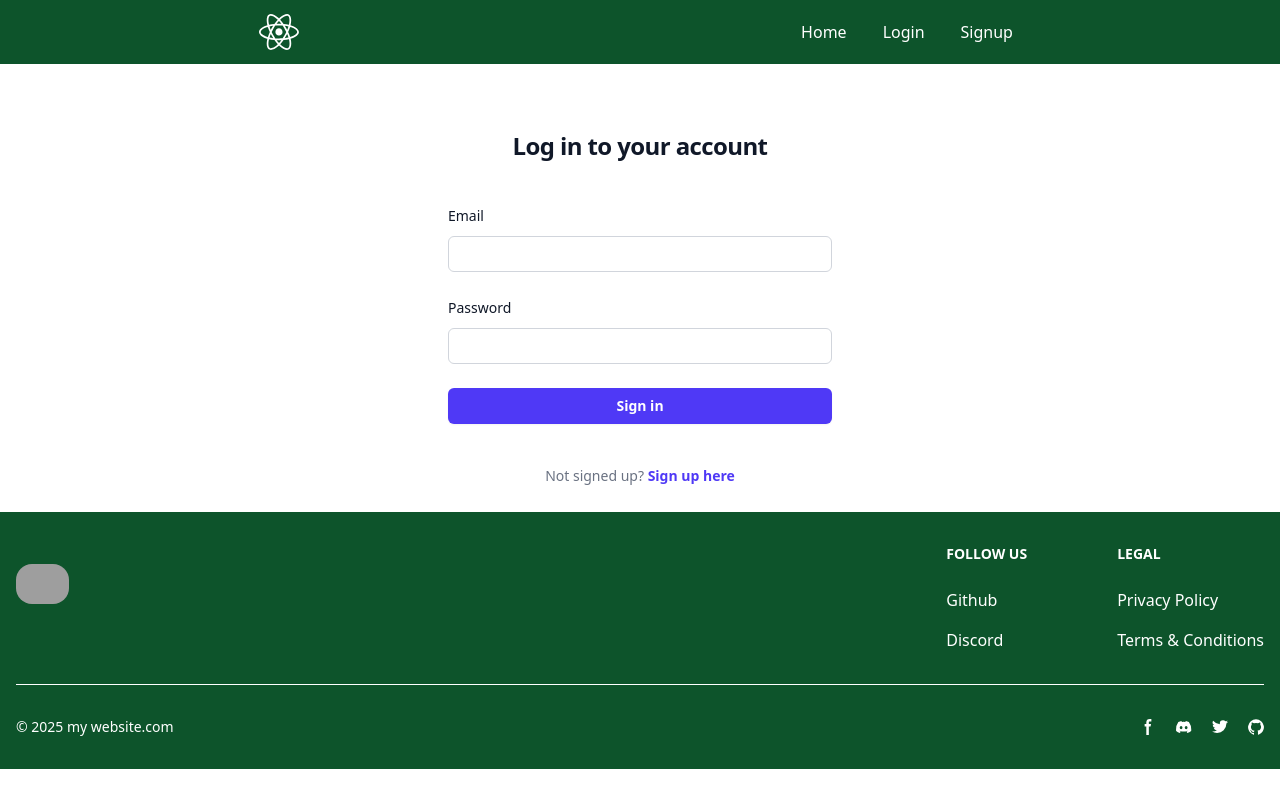
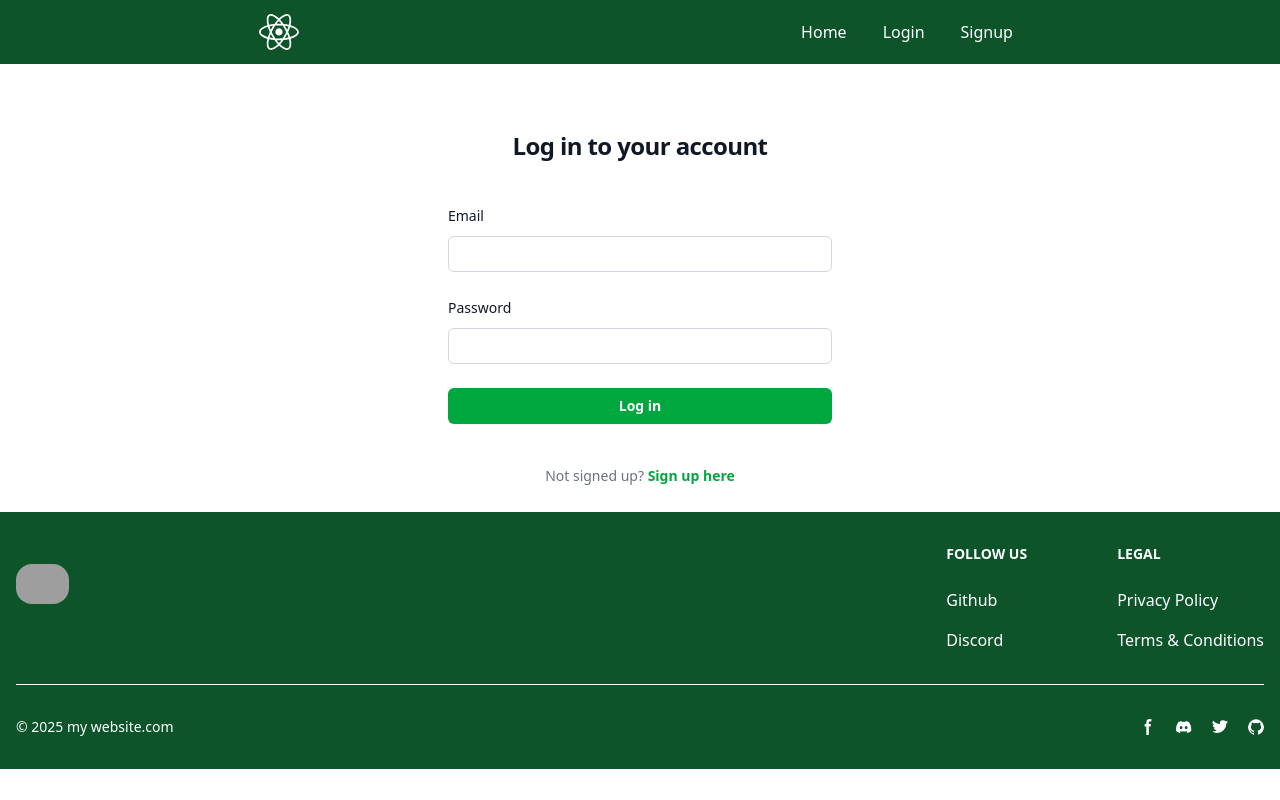
Before and after one commit to abdulrhman3657/W7D4HW, a React (Vite) app: page /login in a window 1280 px wide. Built offline with nearby package versions, Linux system fonts and the light colour scheme; grey boxes are pictures that could not be loaded.

Commit message:
final v2

```diff
--- a/src/pages/Login.jsx
+++ b/src/pages/Login.jsx
@@ -68,7 +68,7 @@ function Login() {
                   onChange={(e) => setEmail(e.target.value)}
                   type="email"
                   required
-                  className="block w-full rounded-md bg-white px-3 py-1.5 text-base text-gray-900 outline-1 -outline-offset-1 outline-gray-300 placeholder:text-gray-400 focus:outline-2 focus:-outline-offset-2 focus:outline-indigo-600 sm:text-sm/6"
+                  className="block w-full rounded-md bg-white px-3 py-1.5 text-base text-gray-900 outline-1 -outline-offset-1 outline-gray-300 placeholder:text-gray-400 focus:outline-2 focus:-outline-offset-2 focus:outline-green-600 sm:text-sm/6"
                 />
               </div>
             </div>
@@ -88,7 +88,7 @@ function Login() {
                   value={password}
                   onChange={(e) => setPassword(e.target.value)}
                   required
-                  className="block w-full rounded-md bg-white px-3 py-1.5 text-base text-gray-900 outline-1 -outline-offset-1 outline-gray-300 placeholder:text-gray-400 focus:outline-2 focus:-outline-offset-2 focus:outline-indigo-600 sm:text-sm/6"
+                  className="block w-full rounded-md bg-white px-3 py-1.5 text-base text-gray-900 outline-1 -outline-offset-1 outline-gray-300 placeholder:text-gray-400 focus:outline-2 focus:-outline-offset-2 focus:outline-green-600 sm:text-sm/6"
                 />
               </div>
             </div>
@@ -96,9 +96,9 @@ function Login() {
             <div>
               <button
                 onClick={checkInput}
-                className="flex w-full justify-center rounded-md bg-indigo-600 px-3 py-1.5 text-sm/6 font-semibold text-white shadow-xs hover:bg-indigo-500 focus-visible:outline-2 focus-visible:outline-offset-2 focus-visible:outline-indigo-600"
+                className="flex w-full justify-center rounded-md bg-green-600 px-3 py-1.5 text-sm/6 font-semibold text-white shadow-xs hover:bg-green-500 focus-visible:outline-2 focus-visible:outline-offset-2 focus-visible:outline-green-600"
               >
-                Sign in
+                Log in
               </button>
             </div>
           </div>
@@ -106,7 +106,7 @@ function Login() {
             Not signed up?
             <Link
               to="../signup"
-              className="font-semibold text-indigo-600 hover:text-indigo-500"
+              className="font-semibold text-green-600 hover:text-green-500"
             >
               {" "}
               Sign up here
--- a/src/pages/Signup.jsx
+++ b/src/pages/Signup.jsx
@@ -127,14 +127,14 @@ function Signup() {
               <label className="block text-sm/6 font-medium text-gray-900">Username</label>
               <div className="mt-2">
                 {/* username input */}
-                <input value={username}  onChange={(e) => setUsername(e.target.value)} type="text" required className="block w-full rounded-md bg-white px-3 py-1.5 text-base text-gray-900 outline-1 -outline-offset-1 outline-gray-300 placeholder:text-gray-400 focus:outline-2 focus:-outline-offset-2 focus:outline-indigo-600 sm:text-sm/6" />
+                <input value={username}  onChange={(e) => setUsername(e.target.value)} type="text" required className="block w-full rounded-md bg-white px-3 py-1.5 text-base text-gray-900 outline-1 -outline-offset-1 outline-gray-300 placeholder:text-gray-400 focus:outline-2 focus:-outline-offset-2 focus:outline-green-600 sm:text-sm/6" />
               </div>
             </div>
             <div>
               <label className="block text-sm/6 font-medium text-gray-900">Email</label>
               <div className="mt-2">
                 {/* email input */}
-                <input value={email}  onChange={(e) => setEmail(e.target.value)} type="email" required className="block w-full rounded-md bg-white px-3 py-1.5 text-base text-gray-900 outline-1 -outline-offset-1 outline-gray-300 placeholder:text-gray-400 focus:outline-2 focus:-outline-offset-2 focus:outline-indigo-600 sm:text-sm/6" />
+                <input value={email}  onChange={(e) => setEmail(e.target.value)} type="email" required className="block w-full rounded-md bg-white px-3 py-1.5 text-base text-gray-900 outline-1 -outline-offset-1 outline-gray-300 placeholder:text-gray-400 focus:outline-2 focus:-outline-offset-2 focus:outline-green-600 sm:text-sm/6" />
               </div>
             </div>
             <div>
@@ -143,7 +143,7 @@ function Signup() {
               </div>
               <div className="mt-2">
                 {/* password input */}
-                <input type="password" value={password} onChange={(e) => setPassword(e.target.value)} required className="block w-full rounded-md bg-white px-3 py-1.5 text-base text-gray-900 outline-1 -outline-offset-1 outline-gray-300 placeholder:text-gray-400 focus:outline-2 focus:-outline-offset-2 focus:outline-indigo-600 sm:text-sm/6" />
+                <input type="password" value={password} onChange={(e) => setPassword(e.target.value)} required className="block w-full rounded-md bg-white px-3 py-1.5 text-base text-gray-900 outline-1 -outline-offset-1 outline-gray-300 placeholder:text-gray-400 focus:outline-2 focus:-outline-offset-2 focus:outline-green-600 sm:text-sm/6" />
               </div>
             </div>
 
@@ -153,17 +153,17 @@ function Signup() {
               </div>
               <div className="mt-2">
                 {/* confirm password input */}
-                <input type="password" value={passwordConfirm} onChange={(e) => setPasswordConfirm(e.target.value)} required className="block w-full rounded-md bg-white px-3 py-1.5 text-base text-gray-900 outline-1 -outline-offset-1 outline-gray-300 placeholder:text-gray-400 focus:outline-2 focus:-outline-offset-2 focus:outline-indigo-600 sm:text-sm/6" />
+                <input type="password" value={passwordConfirm} onChange={(e) => setPasswordConfirm(e.target.value)} required className="block w-full rounded-md bg-white px-3 py-1.5 text-base text-gray-900 outline-1 -outline-offset-1 outline-gray-300 placeholder:text-gray-400 focus:outline-2 focus:-outline-offset-2 focus:outline-green-600 sm:text-sm/6" />
               </div>
             </div>
 
             <div>
-              <button onClick={checkInput} className="flex w-full justify-center rounded-md bg-indigo-600 px-3 py-1.5 text-sm/6 font-semibold text-white shadow-xs hover:bg-indigo-500 focus-visible:outline-2 focus-visible:outline-offset-2 focus-visible:outline-indigo-600">Sign in</button>
+              <button onClick={checkInput} className="flex w-full justify-center rounded-md bg-green-600 px-3 py-1.5 text-sm/6 font-semibold text-white shadow-xs hover:bg-green-500 focus-visible:outline-2 focus-visible:outline-offset-2 focus-visible:outline-green-600">Sign up</button>
             </div>
           </div>
           <p className="mt-10 text-center text-sm/6 text-gray-500">
             Already signed up?
-            <Link to="/login" className="font-semibold text-indigo-600 hover:text-indigo-500"> login here</Link>
+            <Link to="/login" className="font-semibold text-green-600 hover:text-green-500"> login here</Link>
           </p>
         </div>
       </div>
```
